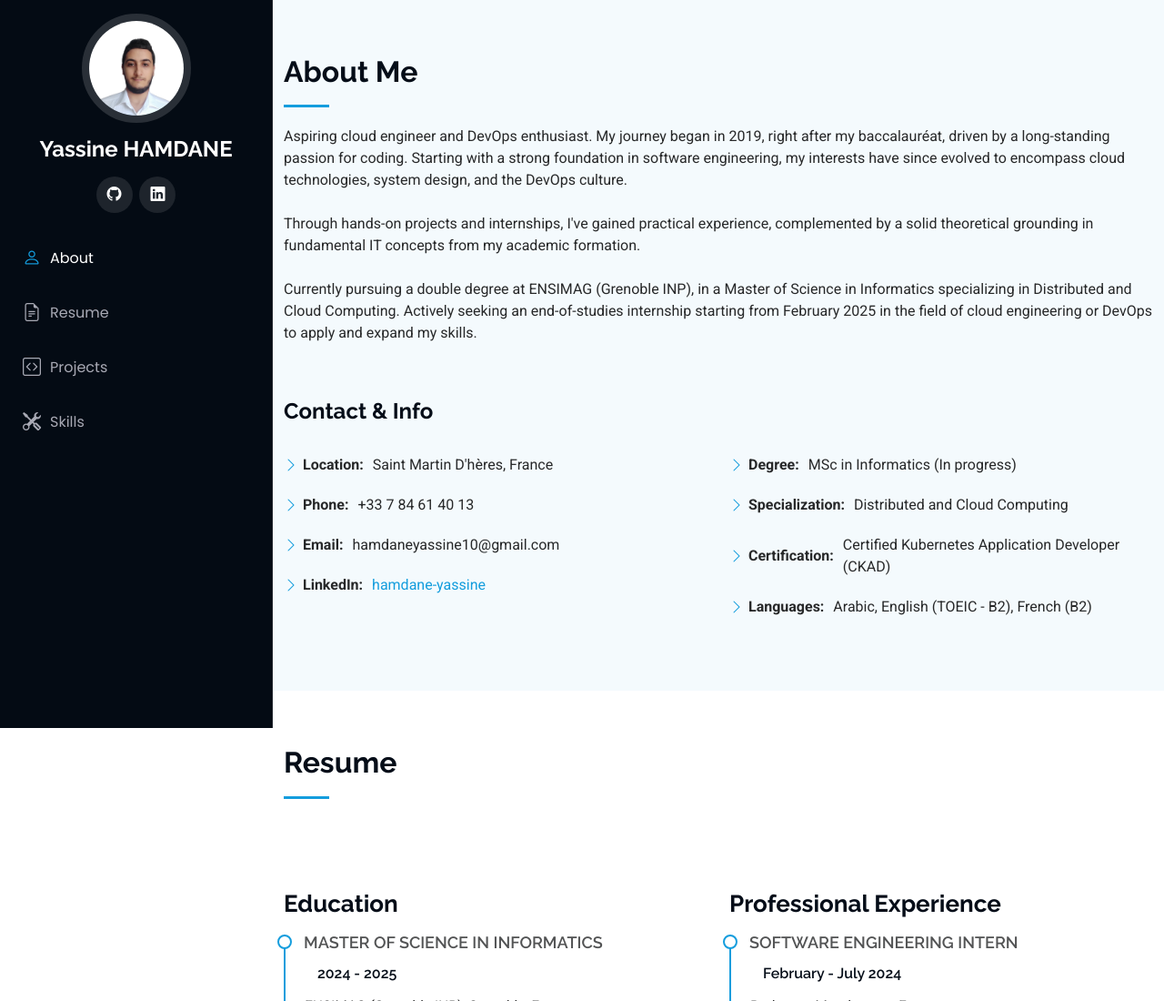
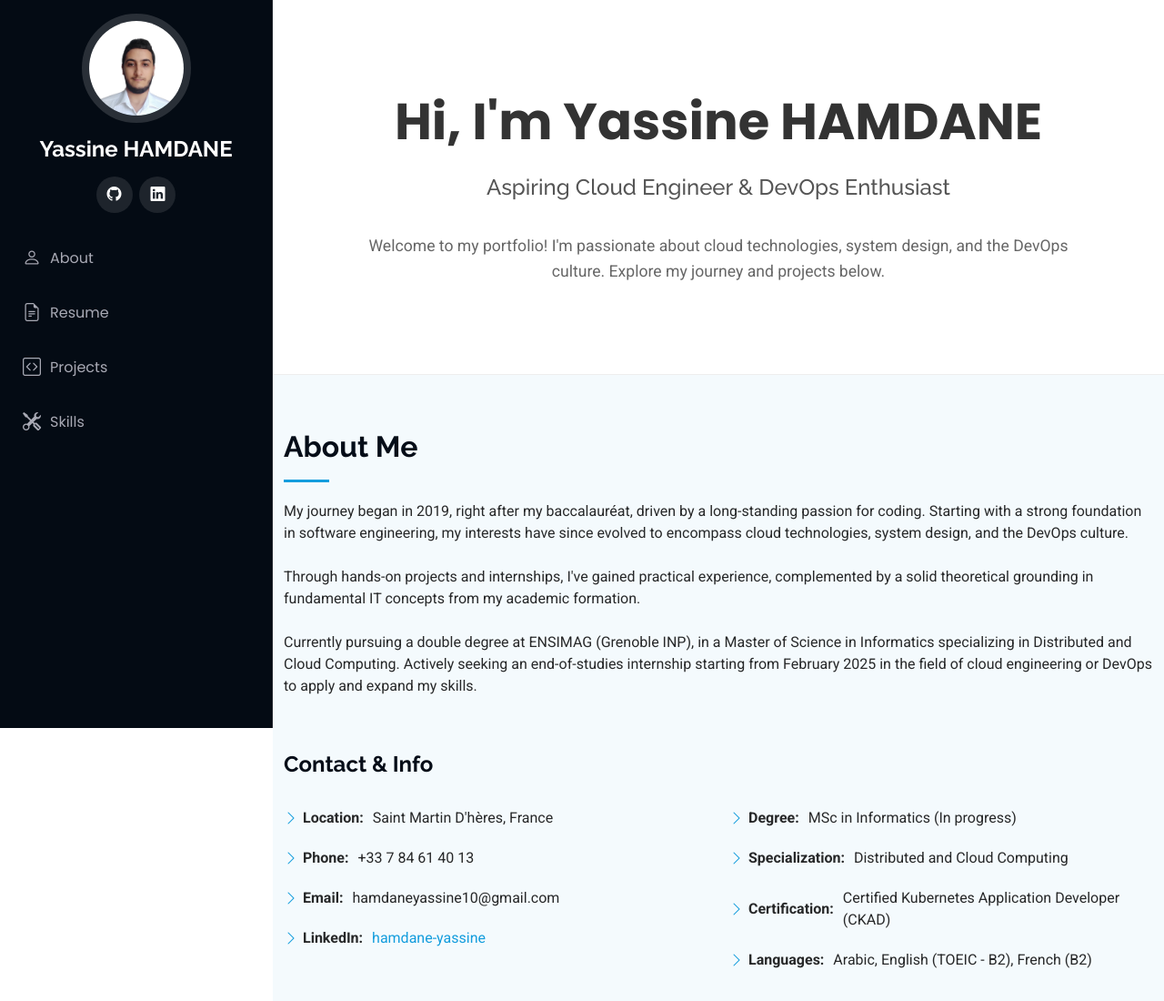
Before and after one commit to Hamdane-yassine/Hamdane-yassine.github.io, a plain HTML site: page index.html in a window 1280 px wide. Shown: the top 1100 px of the page at 91% size. Drawn offline with nearby package versions, Linux system fonts and the light colour scheme.

Commit message:
improve portfolio

```diff
--- a/index.html
+++ b/index.html
@@ -39,7 +39,7 @@
       border-radius: 10px;
       box-shadow: 0 0 30px rgba(0, 0, 0, 0.08);
       margin-bottom: 30px;
-      height: 100%;
+      height: 80%;
     }
 
     .col-lg-4,
@@ -107,6 +107,73 @@
       background-color: #333;
       color: #fff;
     }
+    /* Updated Styles for the Welcome Section with White Background */
+#welcome {
+    background-color: #ffffff; /* Changed to white */
+    padding: 100px 0;
+    position: relative;
+    overflow: hidden;
+}
+
+#welcome .container {
+    position: relative;
+    z-index: 2;
+}
+
+#welcome h1 {
+    font-family: 'Poppins', sans-serif;
+    font-size: 3.5rem;
+    font-weight: 700;
+    color: #333;
+    margin-bottom: 20px;
+}
+
+#welcome .lead {
+    font-family: 'Raleway', sans-serif;
+    font-size: 1.5rem;
+    color: #555; /* Slightly lighter than the main heading for contrast */
+    font-weight: 500;
+    margin-bottom: 30px;
+}
+
+#welcome p {
+    font-family: 'Roboto', sans-serif;
+    font-size: 1.1rem;
+    color: #666;
+    max-width: 800px;
+    margin: 0 auto;
+    line-height: 1.6;
+}
+
+/* Optional: Add a subtle border at the bottom for section separation */
+#welcome::after {
+    content: '';
+    display: block;
+    width: 100%;
+    height: 1px;
+    background-color: #eee;
+    position: absolute;
+    bottom: 0;
+    left: 0;
+}
+
+@media (max-width: 768px) {
+    #welcome {
+        padding: 60px 0;
+    }
+
+    #welcome h1 {
+        font-size: 2.5rem;
+    }
+
+    #welcome .lead {
+        font-size: 1.3rem;
+    }
+
+    #welcome p {
+        font-size: 1rem;
+    }
+}
   </style>
 
 </head>
@@ -142,12 +209,25 @@
 
   <main class="main">
 
+    <!-- Welcome Section -->
+    <section id="welcome" class="welcome section">
+      <div class="container" data-aos="fade-up">
+        <div class="row">
+          <div class="col-lg-12 text-center">
+            <h1>Hi, I'm Yassine HAMDANE</h1>
+            <p class="lead">Aspiring Cloud Engineer & DevOps Enthusiast</p>
+            <p>Welcome to my portfolio! I'm passionate about cloud technologies, system design, and the DevOps culture. Explore my journey and projects below.</p>
+          </div>
+        </div>
+      </div>
+    </section>
+
     <!-- About Section -->
     <section id="about" class="about section light-background">
       <!-- Section Title -->
       <div class="container section-title" data-aos="fade-up">
         <h2>About Me</h2>
-        <p>Aspiring cloud engineer and DevOps enthusiast. My journey began in 2019, right after my baccalauréat, driven by a long-standing passion for coding. Starting with a strong foundation in software engineering, my interests have since evolved to encompass cloud technologies, system design, and the DevOps culture.</p> <br>
+        <p>My journey began in 2019, right after my baccalauréat, driven by a long-standing passion for coding. Starting with a strong foundation in software engineering, my interests have since evolved to encompass cloud technologies, system design, and the DevOps culture.</p> <br>
         <p>Through hands-on projects and internships, I've gained practical experience, complemented by a solid theoretical grounding in fundamental IT concepts from my academic formation.</p><br>
         <p>Currently pursuing a double degree at ENSIMAG (Grenoble INP), in a Master of Science in Informatics specializing in Distributed and Cloud Computing. Actively seeking an end-of-studies internship starting from February 2025 in the field of cloud engineering or DevOps to apply and expand my skills.</p>
       </div>
```
